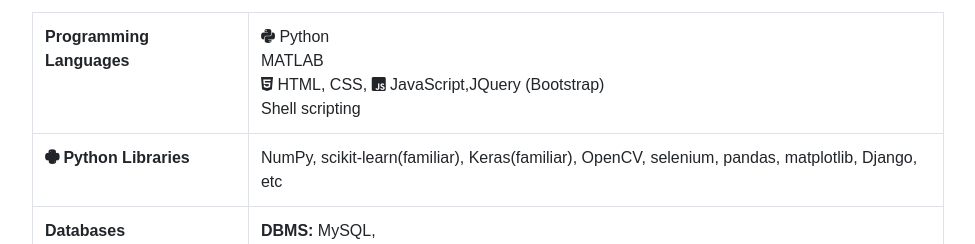
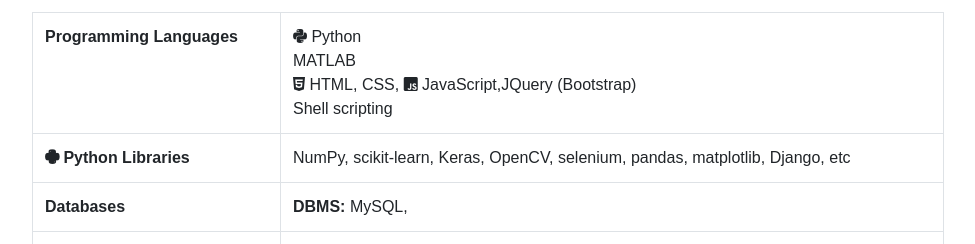
Before and after one commit to hosseinhayati128/hosseinhayati128.github.io, a website: page index.html in a window 1280 px wide. Shown: the part 6600-6844 px from the top of the page, without its empty margins (288-1263 px from the left). Drawn offline with Linux system fonts and the light colour scheme; some icons are missing; a web font is replaced by a local one.

Commit message:
Update index.html

```diff
--- a/index.html
+++ b/index.html
@@ -463,7 +463,7 @@
 
             <tr>
               <th> <i class="fab fa-python" aria-hidden="true"></i> Python Libraries</th>
-              <td>NumPy, scikit-learn(familiar), Keras(familiar), OpenCV, selenium, pandas, matplotlib, Django, etc</td>
+              <td>NumPy, scikit-learn, Keras, OpenCV, selenium, pandas, matplotlib, Django, etc</td>
             </tr>
             <tr>
               <th><i class="icon-database" aria-hidden="true"></i> Databases</th>
```
